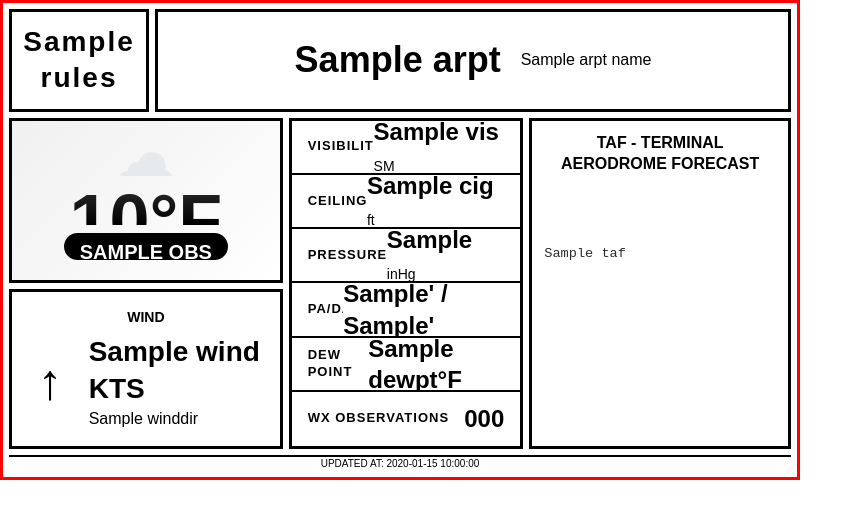
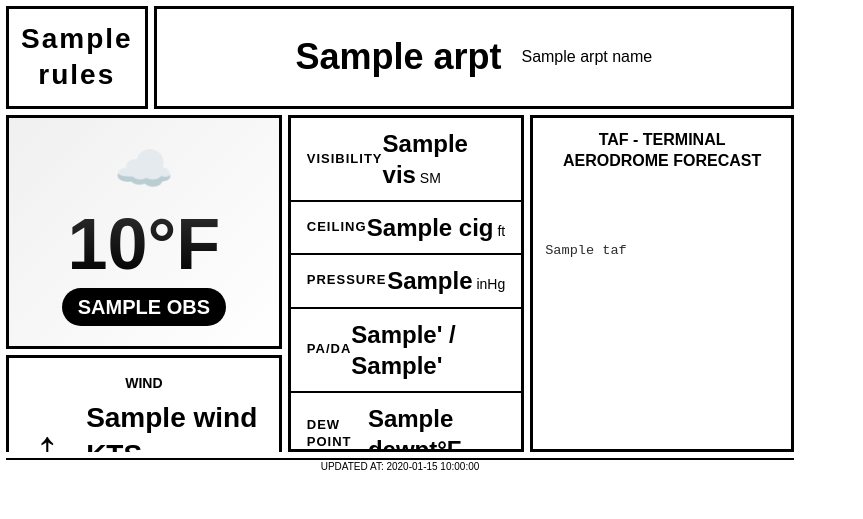
Before and after one commit to tomargood/weather-dashboardv2, a Python web app: template templates/page.html in a window 1280 px wide. Shown: the top 519 px of the page, without its empty margins (0-863 px from the left). Run offline with Jinja, Linux system fonts and the light colour scheme; the template is opened without the code that fills it: most values are stand-ins (such as "Sample title", 1, 10 or a date in 2020).

Commit message:
trbleshooting

```diff
--- a/static/style.css
+++ b/static/style.css
@@ -9,33 +9,25 @@ html {
   font-family: "Arial", "Helvetica", sans-serif;
   background: white;
   color: black;
-  padding: 0;
   line-height: 1.3;
-  /* E-paper display optimizations */
-  overflow: hidden !important;
   width: 800px;
   height: 480px;
   margin: 0;
-  /* Debug: ensure full height */
-  min-height: 480px;
-  max-height: 480px;
-}
-
-body * {
-  overflow: hidden !important;
+  padding: 0;
+  overflow: hidden;
+  position: relative;
 }
 
 .container {
-  width: 800px;
-  height: 480px;
-  min-height: 480px;
-  max-height: 480px;
+  width: 100%;
+  height: 100%;
   display: flex;
   flex-direction: column;
   padding: 6px;
   box-sizing: border-box;
-  /* Temporary debug border - remove after testing */
-  border: 3px solid red;
+  position: absolute;
+  top: 0;
+  left: 0;
 }
 
 /* Top Bar */
```
Also changed, not shown: main.py (+18 -22 lines).
